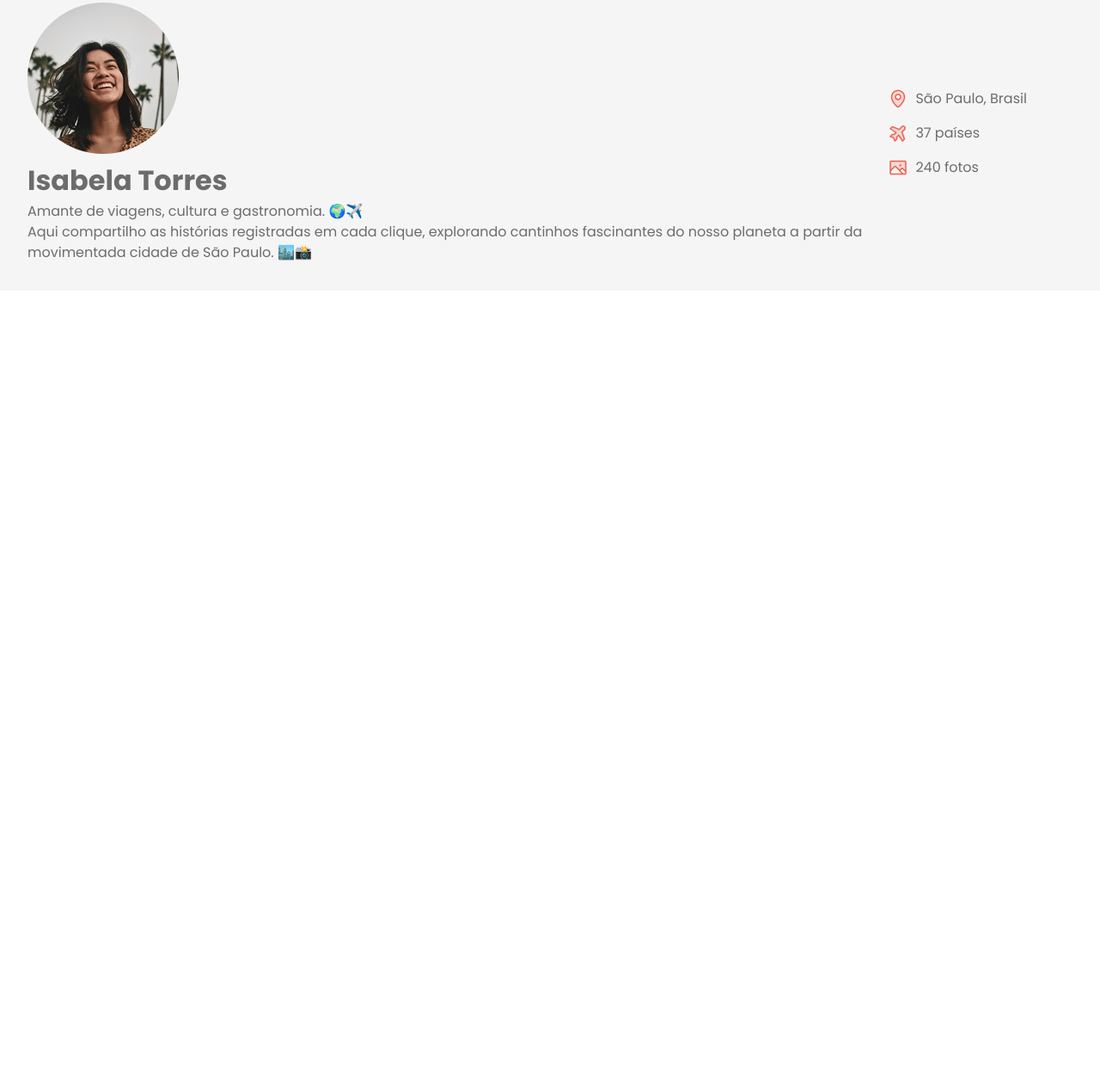
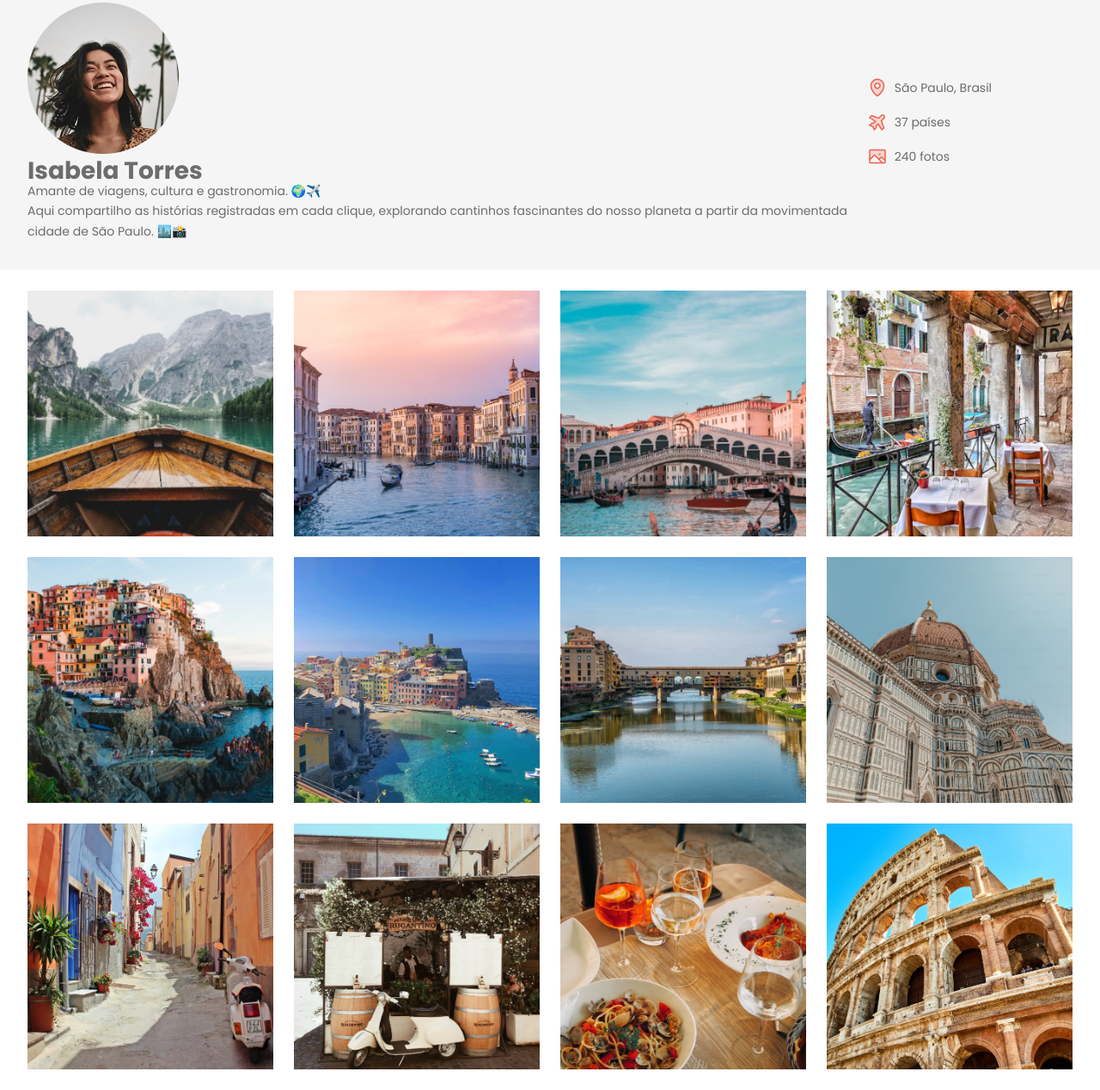
Before and after one commit to GuilhermeGeisler/projeto-travelgram, a plain HTML site: page index.html in a window 1280 px wide. Shown: the part 125-1393 px from the top of the page at 86% size. Before the commit the page ends 800 px from the top, so only its background shows below. Drawn offline with Linux system fonts and the light colour scheme.

Commit message:
main gallery

```diff
--- a/index.html
+++ b/index.html
@@ -61,6 +61,21 @@
       </div>
     </header>
   </div>
+
+  <main class="container">
+    <img src="/assets/images/Image 01.png" alt="...">
+    <img src="/assets/images/Image 02.png" alt="...">
+    <img src="/assets/images/Image 03.png" alt="...">
+    <img src="/assets/images/Image 04.png" alt="...">
+    <img src="/assets/images/Image 05.png" alt="...">
+    <img src="/assets/images/Image 06.png" alt="...">
+    <img src="/assets/images/Image 07.png" alt="...">
+    <img src="/assets/images/Image 08.png" alt="...">
+    <img src="/assets/images/Image 09.png" alt="...">
+    <img src="/assets/images/Image 10.png" alt="...">
+    <img src="/assets/images/Image 11.png" alt="...">
+    <img src="/assets/images/Image 12.png" alt="...">
+  </main>
 </body>
 
 </html>
--- a/styles/header.css
+++ b/styles/header.css
@@ -1,5 +1,6 @@
 header {
   padding-block: 32px;
+  font: var(--text-md);
 }
 
 header .container {
@@ -23,12 +24,6 @@ header .container {
   margin-bottom: 8px;
 }
 
-#profile p {
-  font: var(--text-md);
-  color: var(--text-color-secondary);
-  margin-bottom: 16px;
-}
-
 #info {
   list-style: none;
   display: flex;
--- a/styles/index.css
+++ b/styles/index.css
@@ -1,3 +1,4 @@
 @import url(global.css);
 @import url(nav.css);
 @import url(header.css);
+@import url(main.css);
--- /dev/null
+++ b/styles/main.css
@@ -0,0 +1,12 @@
+main {
+  display: flex;
+  flex-wrap: wrap;
+  gap: 24px;
+  padding-block: 24px;
+}
+
+main img {
+  width: 286px;
+  height: 286px;
+  object-fit: cover;
+}
```
